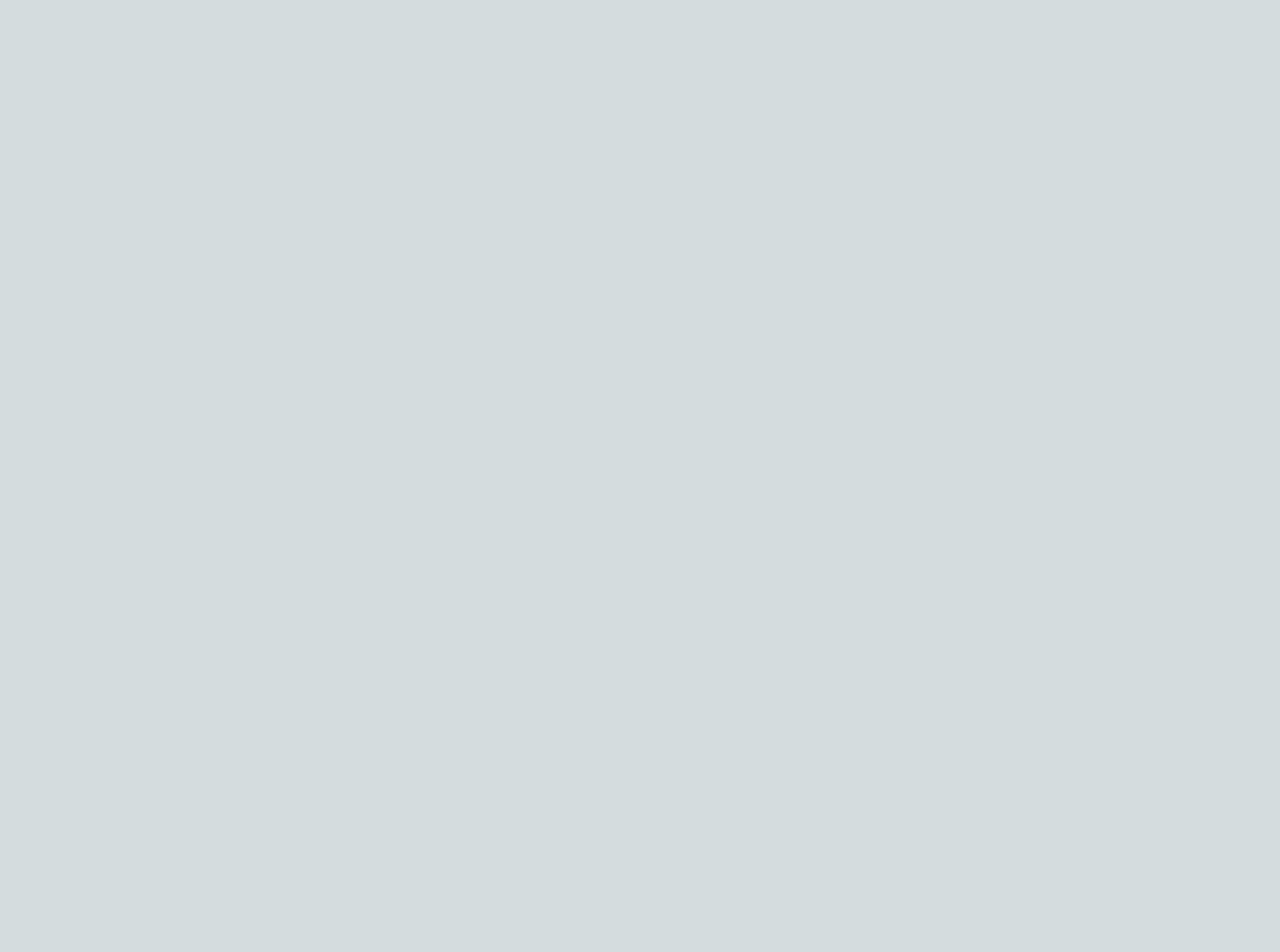
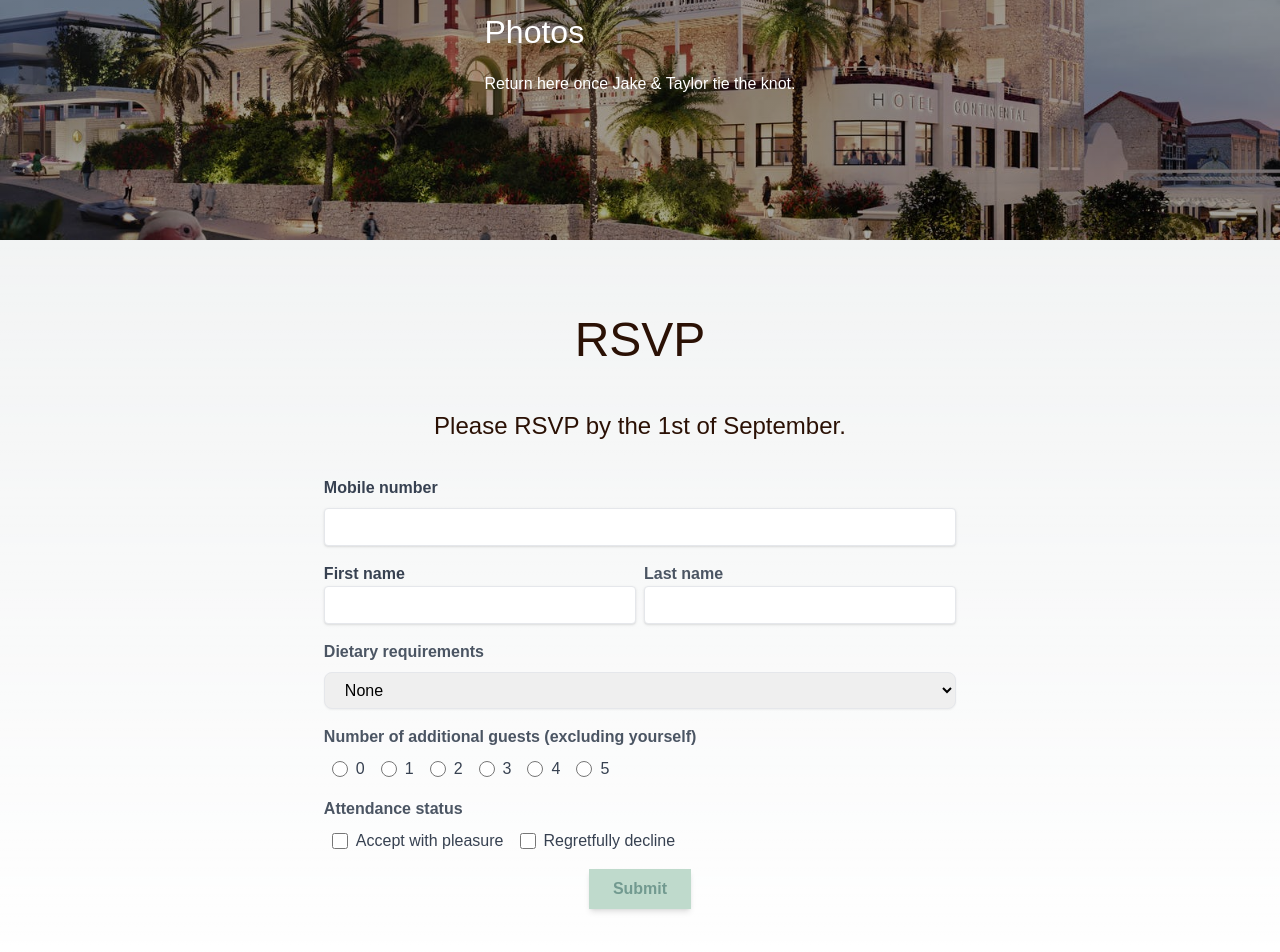
Before and after one commit to elysiacasandra/weddingwebsite, a Next.js app in the folder weddingwebsite/: page / in a window 1280 px wide. Shown: the part 1386-2338 px from the top of the page. Before the commit the page ends 1250 px from the top, so only its background shows below. Built offline with nearby package versions, Linux system fonts and the light colour scheme; a web font is replaced by a local one.

Commit message:
Added photos section and base RSVP

```diff
--- a/weddingwebsite/src/app/page.tsx
+++ b/weddingwebsite/src/app/page.tsx
@@ -3,6 +3,32 @@ import React, { useRef, useEffect } from 'react';
 import JakeTaylorImage from "/jake&taylor.png"
 
 export default function Home() {
+  type DietaryRequirement = 'None' | 'Vegetarian' | 'Vegan' | 'Halal' | 'Kosher';
+type AdditionalGuests = 0 | 1 | 2 | 3 | 4 | 5;
+type AttendanceStatus = 'Accept with pleasure' | 'Regretfully decline';
+
+type FormValues = {
+  mobileNumber: string;
+  firstName: string;
+  lastName: string;
+  dietaryRequirement: DietaryRequirement;
+  additionalGuests: AdditionalGuests;
+  attendanceStatus: AttendanceStatus[];
+};
+
+const initialFormValues: FormValues = {
+  mobileNumber: '',
+  firstName: '',
+  lastName: '',
+  dietaryRequirement: 'None',
+  additionalGuests: 0,
+  attendanceStatus: [],
+};
+
+const dietaryRequirements: DietaryRequirement[] = ['None', 'Vegetarian', 'Vegan', 'Halal', 'Kosher'];
+const additionalGuestsOptions: AdditionalGuests[] = [0, 1, 2, 3, 4, 5];
+const attendanceStatusOptions: AttendanceStatus[] = ['Accept with pleasure', 'Regretfully decline'];
+
   return (
     <main className="flex min-h-screen flex-col items-center justify-between">
       <div>
@@ -95,7 +121,131 @@ export default function Home() {
           <div style={{ fontSize: '1.5rem', color: '#2B1105' }}>Formal Attire</div>
 
       </div>
+      <div style={{
+  backgroundImage: `linear-gradient(rgba(0, 0, 0, 0.35), rgba(0, 0, 0, 0.35)),url(${'/theconti.jpeg'})`,
+  backgroundPosition: "center",
+  backgroundSize: "cover",
+  display: "flex",
+  justifyContent: "center",
+  alignItems: "center",
+  flexDirection: "column",
+  width: "100vw",
+}}>
+  <div className='py-36'>
+    <div className='' style={{ color: "#FFFFFF" }}>
+      <h3 style={{ fontSize: "2rem", marginBottom: "1rem" }}>Photos</h3>
+      <p style={{ fontSize: "1rem" }}>
+        Return here once Jake & Taylor tie the knot.
+      </p>
+    </div>
+  </div>
+</div>
+<div className='pb-16' style={{ height: '33%', backgroundColor: 'FCF9F7', display: 'flex', flexDirection: 'column', alignItems: 'center', justifyContent: 'center' }}>
+        <div className='pt-16 pb-8' style={{ fontSize: '3rem', color: '#2B1105' }}>RSVP</div>
 
+          <div style={{ fontSize: '1.5rem', color: '#2B1105' }}>Please RSVP by the 1st of September.</div>
+          <form>
+      <div className="mt-8 mb-4">
+        <label className="block text-gray-700 font-bold mb-2" htmlFor="mobile-number">
+          Mobile number
+        </label>
+        <input
+          className="shadow appearance-none border rounded w-full py-2 px-3 text-gray-700 leading-tight focus:outline-none focus:shadow-outline"
+          id="mobile-number"
+          type="text"
+        />
+      </div>
+      <div className='grid grid-cols-2'>
+      <div className="col-span-1 mr-1">
+        <label className="block text-gray-700 font-bold" htmlFor="first-name">
+          First name
+        </label>
+        <input
+          className="shadow appearance-none border rounded w-full py-2 px-3 text-gray-700 leading-tight focus:outline-none focus:shadow-outline"
+          id="first-name"
+          type="text"
+        />
+      </div>
+      <div className="col-span-1 ml-1">
+        <label htmlFor="lastName" className="mb-2 font-semibold text-gray-600">
+          Last name
+        </label>
+        <input
+        className="shadow appearance-none border rounded w-full py-2 px-3 text-gray-700 leading-tight focus:outline-none focus:shadow-outline"
+          type="text"
+          name="lastName"
+          id="lastName"
+          required
+        />
+      </div>
+      </div>
+      <div className="flex flex-col my-4">
+  <label htmlFor="dietaryRequirements" className="mb-2 font-semibold text-gray-600">
+    Dietary requirements
+  </label>
+  <select
+    id="dietaryRequirements"
+    name="dietaryRequirements"
+    className="px-4 py-2 border rounded-lg shadow-sm focus:outline-none focus:shadow-outline-blue focus:border-blue-300"
+  >
+    <option value="">None</option>
+    <option value="vegan">Vegan</option>
+    <option value="vegetarian">Vegetarian</option>
+    <option value="gluten-free">Gluten-free</option>
+    <option value="lactose-free">Lactose-free</option>
+    <option value="nut-free">Nut-free</option>
+    <option value="other">Other</option>
+  </select>
+</div>
+<div className="flex flex-col mb-4">
+  <label htmlFor="additionalGuests" className="mb-2 font-semibold text-gray-600">
+    Number of additional guests (excluding yourself)
+  </label>
+  <div className="flex flex-row justify-start items-center">
+    {[0, 1, 2, 3, 4, 5].map((option) => (
+      <label key={option} className="inline-flex items-center mx-2">
+        <input
+          type="radio"
+          className="form-radio h-4 w-4 text-blue-600 transition duration-150 ease-in-out"
+          name="additionalGuests"
+          value={option}
+        />
+        <span className="ml-2 text-gray-700">{option}</span>
+      </label>
+    ))}
+  </div>
+</div>
+<div className="flex flex-col mb-4">
+  <span className="mb-2 font-semibold text-gray-600">Attendance status</span>
+  <div className="flex flex-row justify-start items-center">
+    <label className="inline-flex items-center mx-2">
+      <input
+        type="checkbox"
+        className="form-checkbox h-4 w-4 text-blue-600 transition duration-150 ease-in-out"
+        name="acceptWithPleasure"
+      />
+      <span className="ml-2 text-gray-700">Accept with pleasure</span>
+    </label>
+    <label className="inline-flex items-center mx-2">
+      <input
+        type="checkbox"
+        className="form-checkbox h-4 w-4 text-blue-600 transition duration-150 ease-in-out"
+        name="regretfullyDecline"
+      />
+      <span className="ml-2 text-gray-700">Regretfully decline</span>
+    </label>
+  </div>
+</div>
+<div className="flex items-center justify-center">
+  <button
+    type="submit"
+    className="px-6 py-2 text-white font-semibold transition duration-150 ease-in-out shadow-md hover:bg-blue-700 focus:outline-none focus:shadow-outline-blue active:bg-blue-800"
+style={{ backgroundColor: '#BFDACC', color: '#729A90', padding: '0.5rem 1.5rem', border: 'none' }}>
+    Submit
+  </button>
+</div>
+</form>
+      </div>
     </main>
   );
 }
```
Also changed, not shown: weddingwebsite/public/theconti.jpeg (added).
